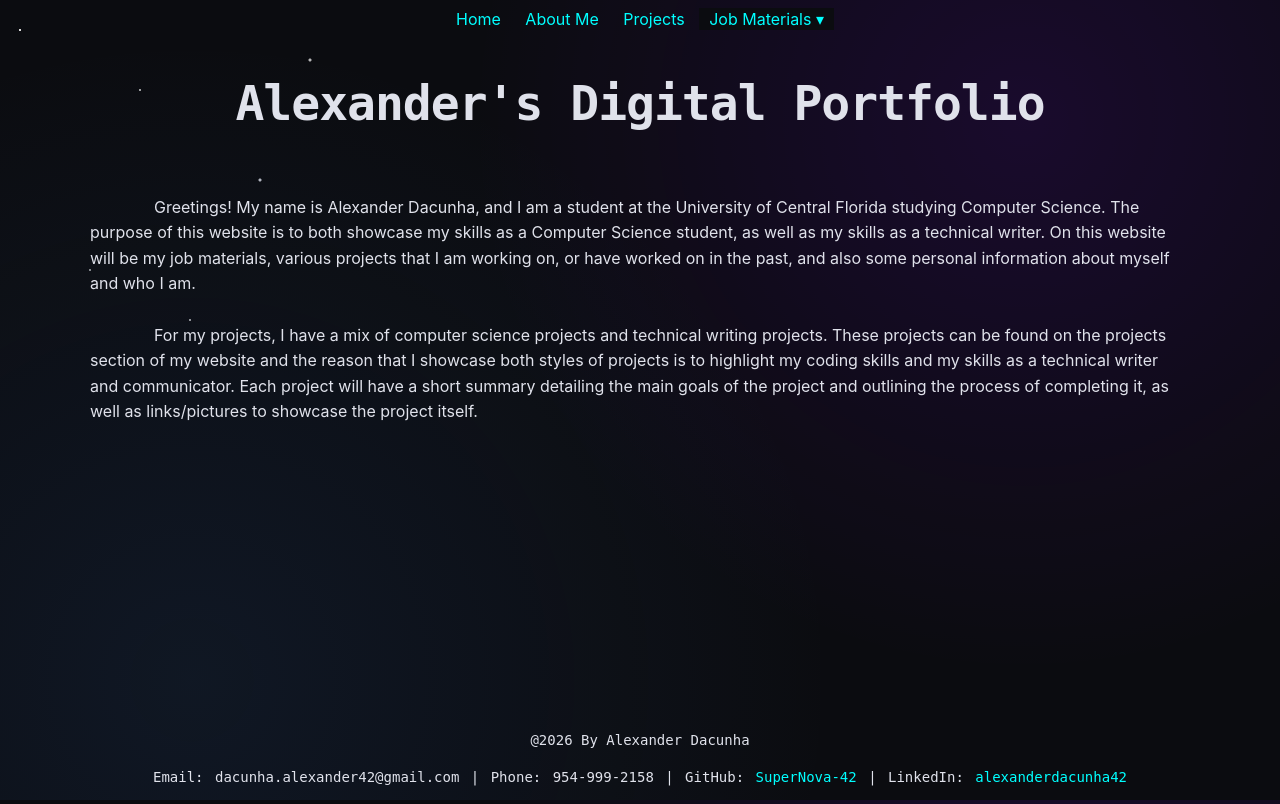
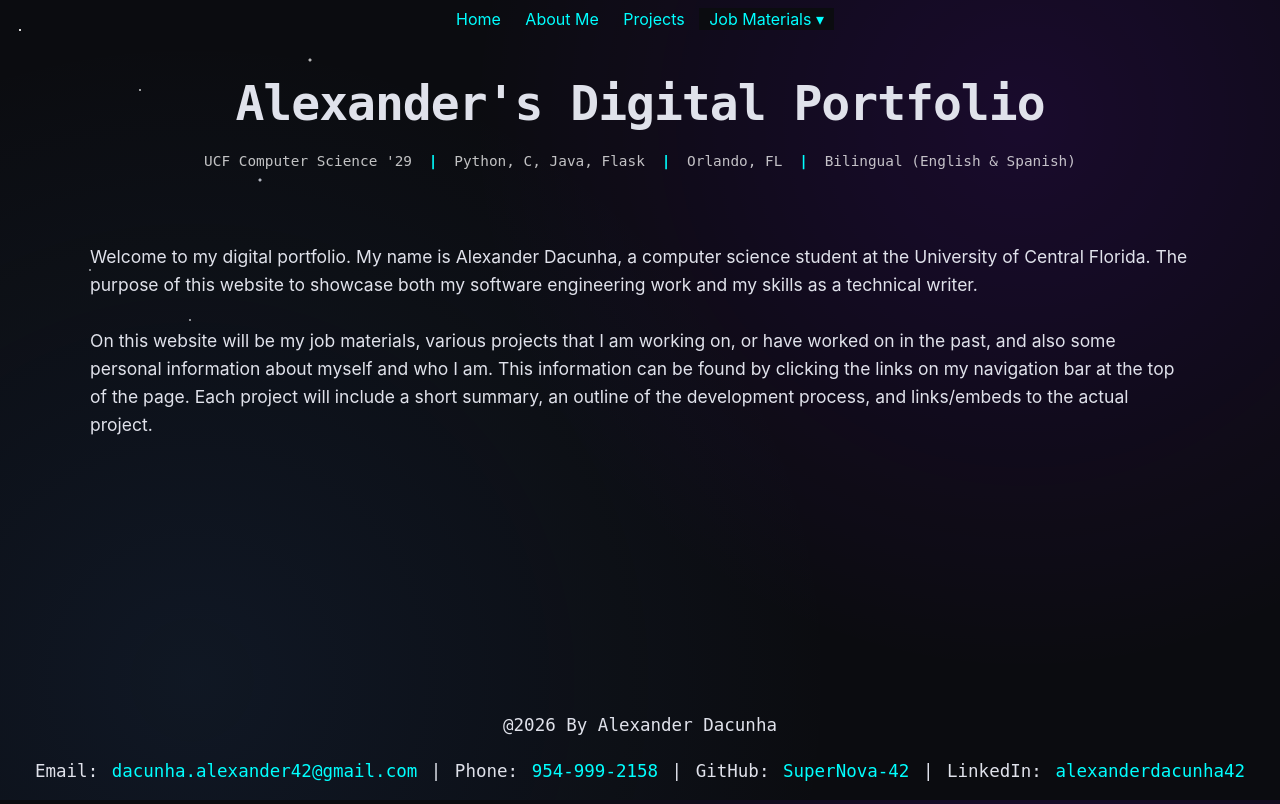
Before and after one commit to SuperNova-42/Personal-Website, a Flask app: page / in a window 1280 px wide. Run offline with Flask 3, Linux system fonts and the light colour scheme.

Commit message:
Finished content, (added .md support for the summary of projects). Increased font-size to 17.5px for readability. Added a little quick info bar to the home page. Finished the footer links. Finished all the summaries for projects.

```diff
--- a/app.py
+++ b/app.py
@@ -1,4 +1,5 @@
 from flask import Flask, request, render_template
+import markdown
 
 app = Flask(__name__, template_folder='templates')
 
@@ -7,7 +8,7 @@ PROJECTS = {
         "name": "KettleFlip",
         "category": "Coding",
         "tech": "Python, Requests, REST API",
-        "summary": "A Python application that communicates with Hypixel's REST API to retrieve and analyze SkyBlock item market data.",
+        "summary_file": "static/content/kettleflip.md",
         "details": [
             "Implemented logic to identify potentially profitable item flips by comparing current market prices against expected values.",
             "Parsed JSON API responses and calculated potential profit to present market opportunities to users."
@@ -18,7 +19,7 @@ PROJECTS = {
         "name": "Full-Stack Learning Platform with Code Judge",
         "category": "Coding",
         "tech": "Python, Flask, SQLAlchemy, HTML/CSS",
-        "summary": "A full-stack learning platform for classroom programming practice with automated code evaluation and structured feedback.",
+        "summary_file": "static/content/code-judge.md",
         "details": [
             "Implemented a backend evaluation process to execute user submissions against predefined test cases.",
             "Designed a relational database using SQLAlchemy to manage users, classrooms, coding problems, and submissions.",
@@ -29,13 +30,13 @@ PROJECTS = {
     "Proposal": {
         "name": "Proposal",
         "category": "Technical Writing",
-        "summary": "Here goes the summary",
-        "embed_pdf": "docs/Proposal.pdf"
+        "summary_file": "static/content/proposal.md",
+        "embed_pdf": "docs/Proposal_Revision.pdf"
     },
     "Instructions" : {
         "name": "Instructions",
         "category": "Technical Writing",
-        "summary": "Here goes the summary",
+        "summary_file": "static/content/instructions.md",
         "embed_pdf": "docs/GitHub_Instructions.pdf"
     }
 }
@@ -55,15 +56,23 @@ def projects():
 @app.route('/projects/<project>')
 def project_details(project):
     project = PROJECTS.get(project)
-    return render_template("project_details.html", project = project)
+    summary_html = None
+    if "summary_file" in project:
+        with open(project["summary_file"], "r", encoding="utf-8") as f:
+            summary_html = markdown.markdown(f.read())
+    return render_template("project_details.html", project = project, summary_html = summary_html)
 
 @app.route('/resume')
 def resume():
-    return render_template("resume.html")
+    with open("static/content/resume.md", "r", encoding="utf-8") as f:
+        summary_html = markdown.markdown(f.read())
+    return render_template("resume.html", summary_html = summary_html)
 
 @app.route('/cover-letter')
 def cover_letter():
-    return render_template("cover-letter.html")
+    with open("static/content/cover-letter.md", "r", encoding="utf-8") as f:
+        summary_html = markdown.markdown(f.read())
+    return render_template("cover-letter.html", summary_html = summary_html)
 
 if __name__ == '__main__':
     app.run(host="0.0.0.0", debug=True)
--- a/requirements.txt
+++ b/requirements.txt
@@ -6,6 +6,7 @@ Flask==3.1.3
 idna==3.20
 itsdangerous==2.2.0
 Jinja2==3.1.6
+Markdown==3.11.3
 MarkupSafe==3.0.4
 requests==2.34.2
 urllib3==2.8.0
--- a/static/css/styles.css
+++ b/static/css/styles.css
@@ -57,7 +57,7 @@ h1 {
 }
 
 p {
-
+    font-size: 17.5px;
     color: #E0E2EB;
 
 }
@@ -281,3 +281,21 @@ a.link-container:hover {
     margin-top: 2.5rem;
     font-family: 'Space Mono', monospace;
 }
+
+.glance-strip {
+    display: flex;
+    flex-wrap: wrap;
+    justify-content: center;
+    gap: 0.65rem;
+    margin-top: -1.5rem;      /* pulls it up close to the title */
+    margin-bottom: 3rem;      /* creates clean separation before the body text */
+    font-family: monospace;   /* swap for your exact heading font, e.g. 'Space Mono', monospace */
+    font-size: 0.9rem;
+    color: rgba(255, 255, 255, 0.75);
+}
+
+.divider {
+    color: #00FFFF;
+    margin: 0 0.4rem;
+    font-weight: bold;
+}
--- a/templates/base.html
+++ b/templates/base.html
@@ -16,7 +16,7 @@
                 <button class="dropbtn navigation-item">Job Materials ▾</button>
                 <div class="dropdown-content">
                     <a href="/resume">Resume</a>
-                    <a href="/cover-letter">Cover-Letter</a>
+                    <a href="/cover-letter">Cover Letter</a>
                 </div>
             </div>
 
@@ -29,7 +29,7 @@
 <footer>
     <div class="footer-info">
         <p>@2026 By Alexander Dacunha</p>
-        <p class="footer-text">Email: dacunha.alexander42@gmail.com | Phone: 954-999-2158 | GitHub: <a href="https://github.com/SuperNova-42">SuperNova-42</a> | LinkedIn: <a href="https://www.linkedin.com/in/alexanderdacunha42/">alexanderdacunha42</a></p>
+        <p class="footer-text">Email: <a href="mailto:dacunha.alexander42@gmail.com">dacunha.alexander42@gmail.com</a> | Phone: <span style="color: #00FFFF">954-999-2158</span> | GitHub: <a href="https://github.com/SuperNova-42">SuperNova-42</a> | LinkedIn: <a href="https://www.linkedin.com/in/alexanderdacunha42/">alexanderdacunha42</a></p>
     </div>
 
 </footer>
--- a/templates/home.html
+++ b/templates/home.html
@@ -1,22 +1,31 @@
 {% extends "base.html" %}
 
 {% block title %}
-Home | Flask Navigation
+Home | Alexander Dacunha
 {% endblock %}
 
 {% block content %}
 <h1>Alexander's Digital Portfolio</h1>
 
+<div class="glance-strip">
+    <span>UCF Computer Science '29</span>
+    <span class="divider">|</span>
+    <span>Python, C, Java, Flask</span>
+    <span class="divider">|</span>
+    <span>Orlando, FL</span>
+    <span class="divider">|</span>
+    <span>Bilingual (English &amp; Spanish)</span>
+</div>
+
 <p class="content-container">
-    <span class="tab"></span>Greetings! My name is Alexander Dacunha, and I am a student at the University of Central Florida studying Computer Science.
-    The purpose of this website is to both showcase  my skills as a Computer Science student, as well as my skills as a technical writer.
-    On this website will be my job materials, various projects that I am working on, or have worked on in the past, and also some personal information about myself and who I am.
+    Welcome to my digital portfolio. My name is Alexander Dacunha, a computer science student at the University of Central Florida.
+    The purpose of this website to showcase both my software engineering work and my skills as a technical writer.
 
     <br><br>
 
-    <span class="tab"></span>For my projects, I have a mix of computer science projects and technical writing projects. These projects can be found on the projects section of my website and the reason that I showcase
-    both styles of projects is to highlight my coding skills and my skills as a technical writer and communicator. Each project will have a short summary detailing the main goals of the project and outlining the process of completing it, as well as links/pictures to
-    showcase the project itself.
+    On this website will be my job materials, various projects that I am working on, or have worked on in the past, and also some personal information about myself and who I am.
+    This information can be found by clicking the links on my navigation bar at the top of the page.
+    Each project will include a short summary, an outline of the development process, and links/embeds to the actual project.
 
 </p>
 
--- a/templates/project_details.html
+++ b/templates/project_details.html
@@ -14,7 +14,7 @@
 
     <section class="reflection-block">
         <h2>Overview</h2>
-        <p>{{ project.summary }}</p>
+        <p>{{ summary_html | safe }}</p>
     </section>
 
     {% if project.category == "Coding" %}
--- a/templates/projects.html
+++ b/templates/projects.html
@@ -1,7 +1,7 @@
 {% extends "base.html" %}
 
 {% block title %}
-Projects | Flask Navigation
+Projects | Alexander Dacunha
 {% endblock %}
 
 {% block content %}
```
Also changed, not shown: static/content/code-judge.md (added, +1 -0 lines), static/content/cover-letter.md (added, +13 -0 lines), static/content/instructions.md (added, +16 -0 lines), static/content/kettleflip.md (added, +1 -0 lines), static/content/proposal.md (added, +21 -0 lines), static/content/resume.md (added, +13 -0 lines), templates/about_me.html (+6 -6 lines), templates/cover-letter.html (+15 -4 lines), templates/resume.html (+13 -1 lines), 1 other file.
